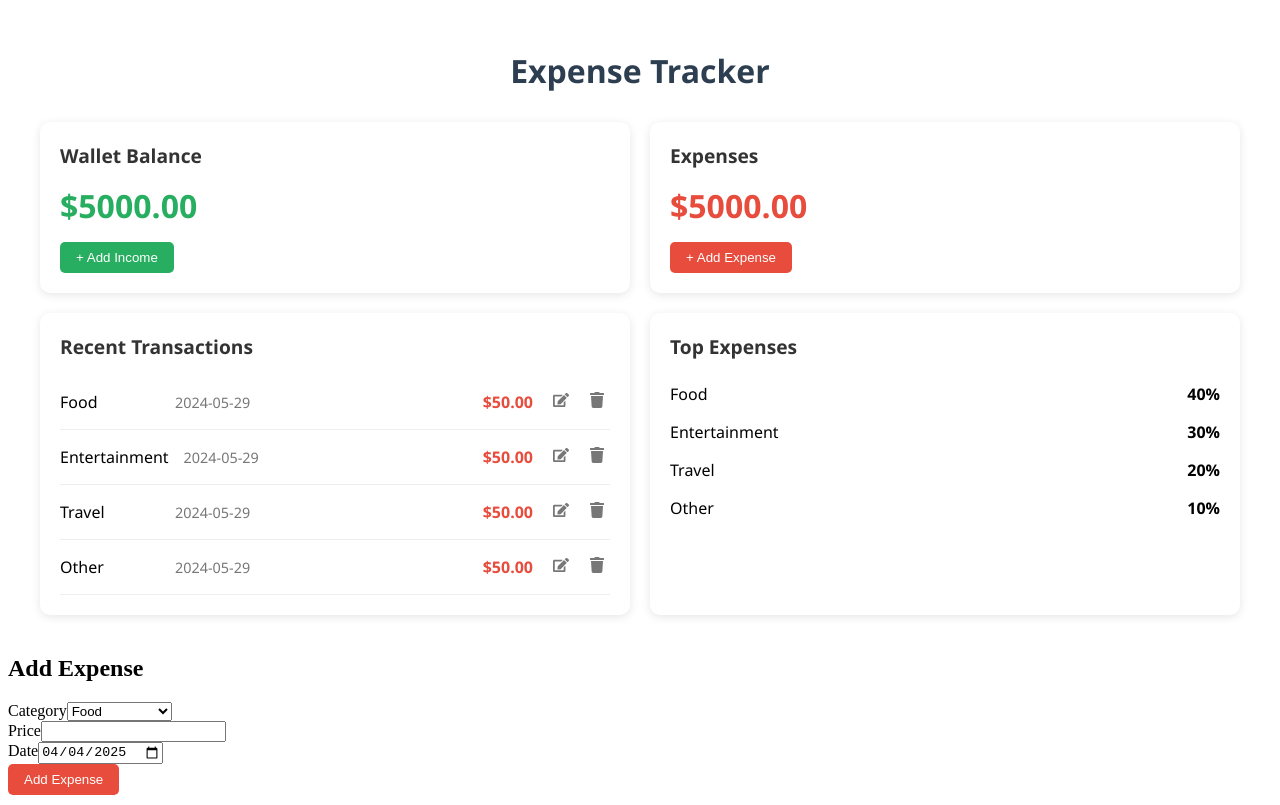
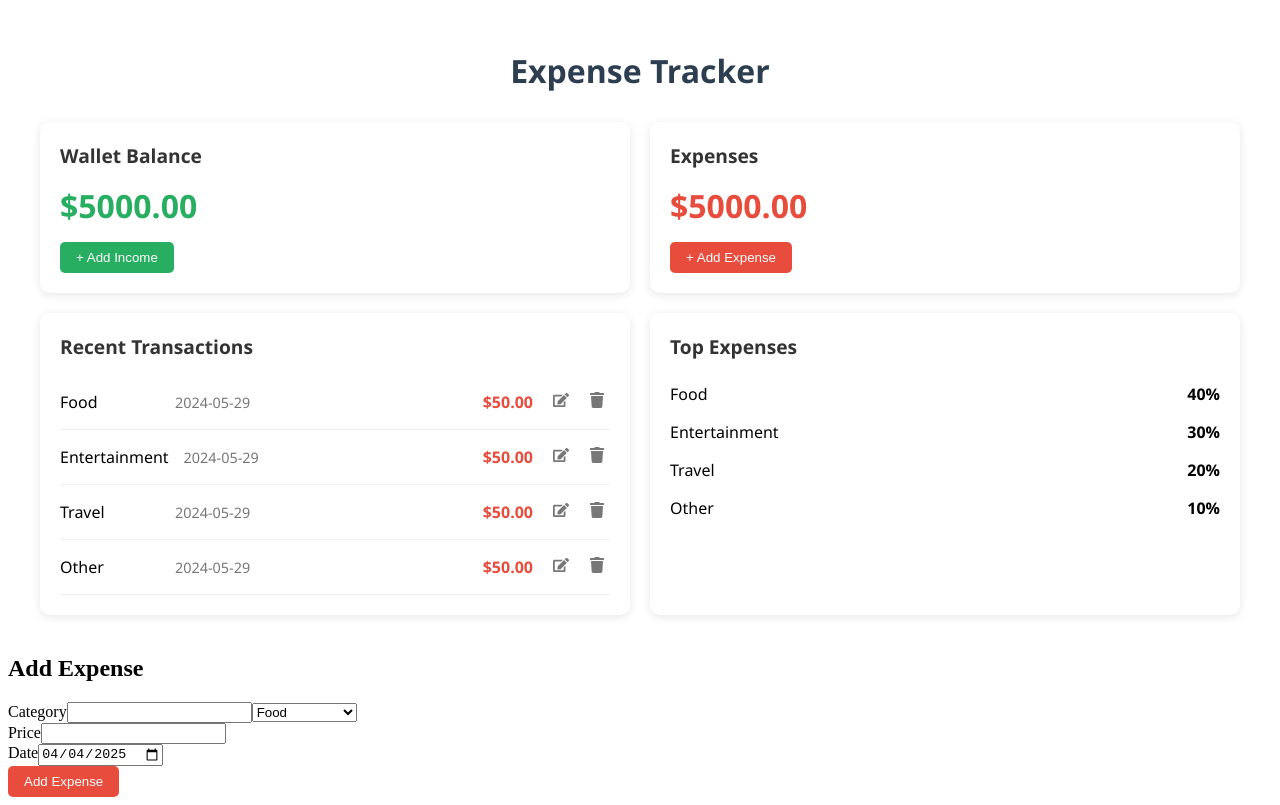
Before and after one commit to alenachankunju/xExpense, a React (Vite) app: page / in a window 1280 px wide. Both pictures are taken after a click on the button "+ Add Expense". Built offline with nearby package versions, Linux system fonts and the light colour scheme.

Commit message:
Add title in expense modal

```diff
--- a/src/components/AddExpenseModal.jsx
+++ b/src/components/AddExpenseModal.jsx
@@ -38,8 +38,9 @@ const AddExpenseModal = ({ isOpen, onClose, onAddExpense }) => {
       <form onSubmit={handleSubmit}>
         <div className="form-group">
           <label>Category</label>
+          <input type="text" name="title" id="" />
           <select
-            name="Title"
+            name="Category"
             value={formData.category}
             onChange={(e) =>
               setFormData({ ...formData, category: e.target.value })
```
